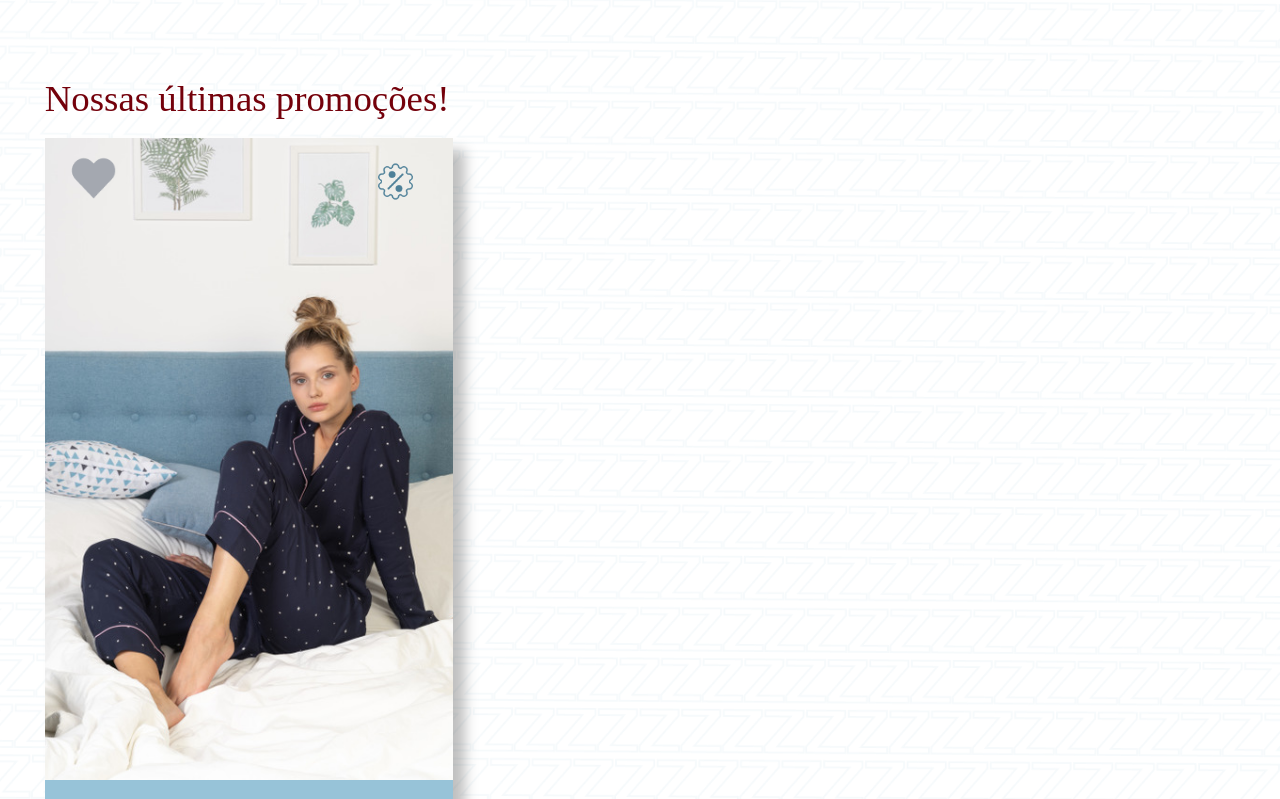
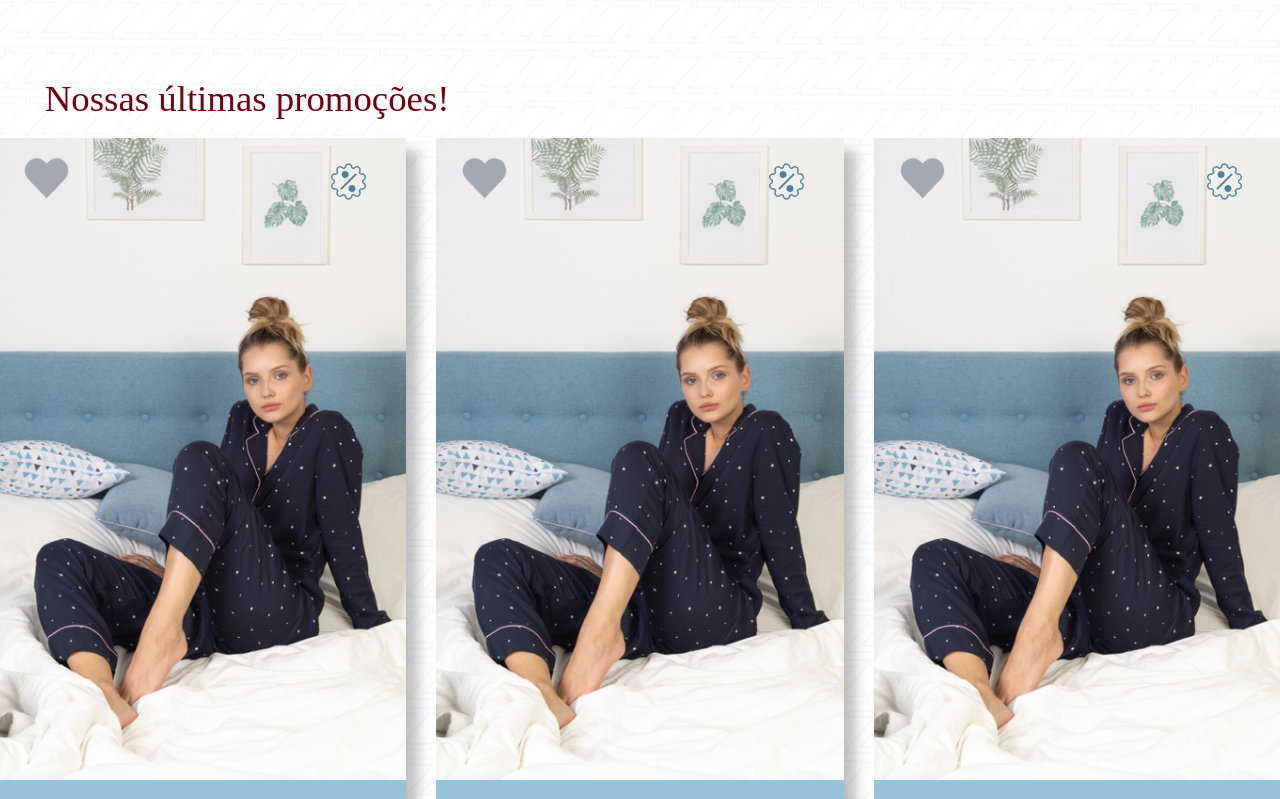
Before and after one commit to berthrage/PijamINha-INJunior25.1, a React (Vite) app: page /home in a window 1280 px wide. Shown: the part 941-1740 px from the top of the page. Built offline with nearby package versions, Linux system fonts and the light colour scheme; a web font is replaced by a local one.

Commit message:
feat(Home): productCardsSection div

```diff
--- a/src/pages/Home/index.tsx
+++ b/src/pages/Home/index.tsx
@@ -74,7 +74,11 @@ export default function Home() {
 
                 <div className={styles.salesSection}>
                     <h1>Nossas últimas promoções!</h1>
-                    <ProductCardStandard pajama={examplePajama}></ProductCardStandard>
+                    <div className={styles.productCardsSection}>
+                        <ProductCardStandard pajama={examplePajama}></ProductCardStandard>
+                        <ProductCardStandard pajama={examplePajama}></ProductCardStandard>
+                        <ProductCardStandard pajama={examplePajama}></ProductCardStandard>
+                    </div>
                 </div>
 
 
--- a/src/pages/Home/styles.module.css
+++ b/src/pages/Home/styles.module.css
@@ -119,3 +119,11 @@ main {
     letter-spacing: 0%;
     color: var(--red-400);
 }
+
+.productCardsSection {
+    display: flex;
+    flex-direction: row;
+    justify-content: center;
+    align-items: center;
+    gap: 30px;
+}
```
